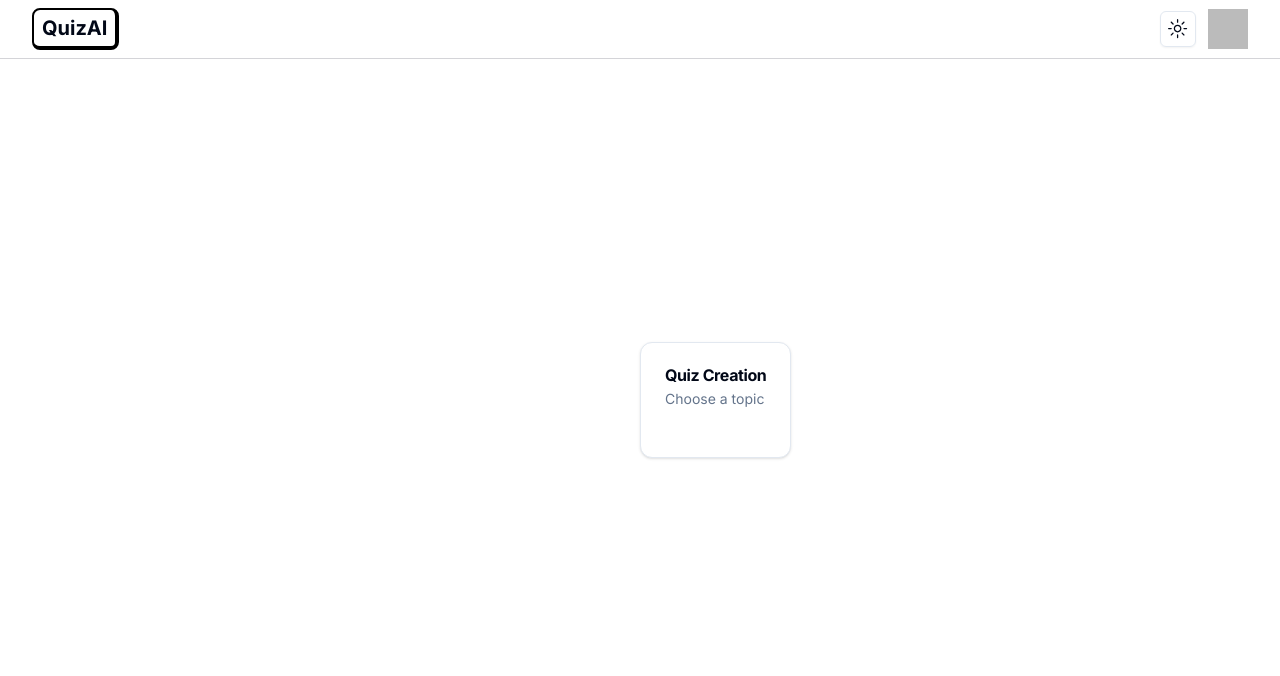
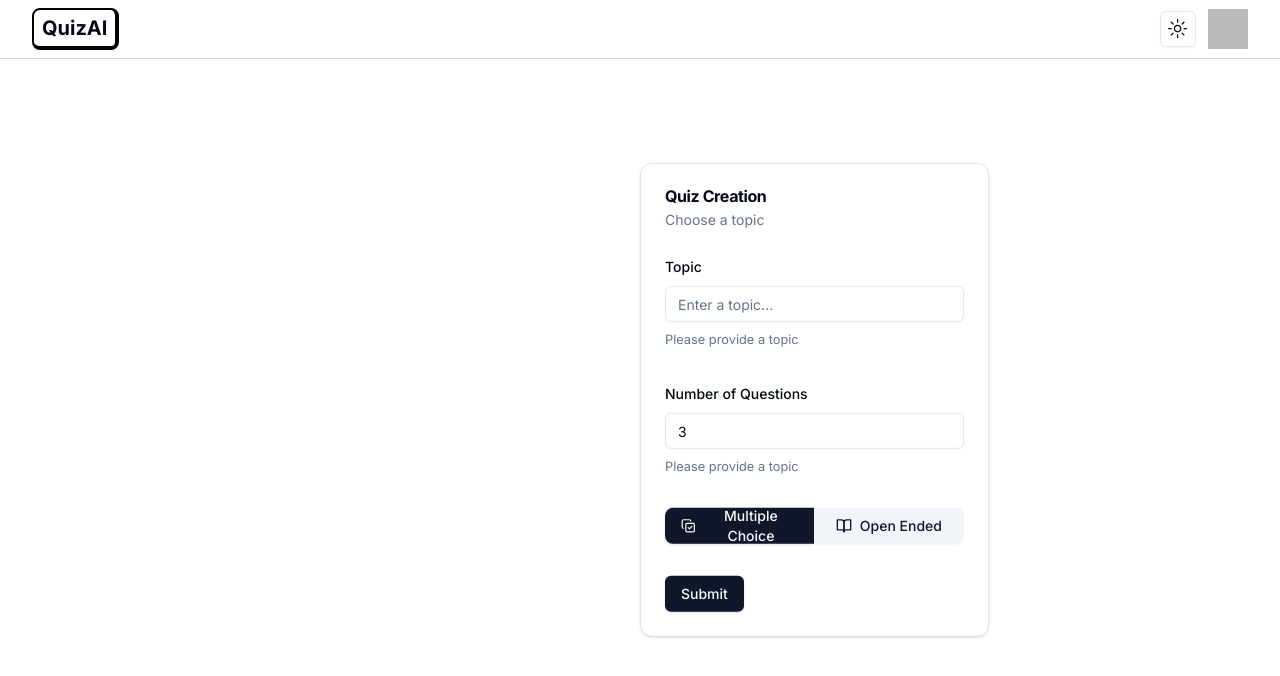
Before and after one commit to paulpelykh/ai-quiz, a Next.js app: page /quiz in a window 1280 px wide. Shown: the top 676 px of the page. Built offline with nearby package versions, Linux system fonts and the light colour scheme; no server answers; sample sign-in values are in the browser's storage.

Commit message:
added Quiz Creation form

```diff
--- a/package.json
+++ b/package.json
@@ -16,6 +16,7 @@
     "@radix-ui/react-dropdown-menu": "^2.0.5",
     "@radix-ui/react-icons": "^1.3.0",
     "@radix-ui/react-label": "^2.0.2",
+    "@radix-ui/react-separator": "^1.0.3",
     "@radix-ui/react-slot": "^1.0.2",
     "@types/node": "20.5.1",
     "@types/react": "18.2.20",
--- a/src/components/QuizCreation.tsx
+++ b/src/components/QuizCreation.tsx
@@ -1,3 +1,4 @@
+'use client';
 import React from 'react';
 import {
   Card,
@@ -6,10 +7,44 @@ import {
   CardHeader,
   CardTitle,
 } from './ui/card';
+import { useForm } from 'react-hook-form';
+import { quizCreationSchema } from '@/schemas/form/quiz';
+import { z } from 'zod';
+import { zodResolver } from '@hookform/resolvers/zod';
+import {
+  Form,
+  FormControl,
+  FormDescription,
+  FormField,
+  FormItem,
+  FormLabel,
+  FormMessage,
+} from './ui/form';
+import { Button } from './ui/button';
+import { Input } from './ui/input';
+import { BookOpen, CopyCheck } from 'lucide-react';
+import { Separator } from '@radix-ui/react-dropdown-menu';
 
 type Props = {};
 
+type Input = z.infer<typeof quizCreationSchema>;
+
 const QuizCreation = (props: Props) => {
+  const form = useForm<Input>({
+    resolver: zodResolver(quizCreationSchema),
+    defaultValues: {
+      amount: 3,
+      topic: '',
+      type: 'mcq',
+    },
+  });
+
+  function onSubmit(input: Input) {
+    alert(JSON.stringify(input, null, 2));
+  }
+
+  form.watch();
+
   return (
     <div className="absolute top-1/2 left-1/2 -translate-y-1/2">
       <Card>
@@ -17,7 +52,77 @@ const QuizCreation = (props: Props) => {
           <CardTitle className="text-2x font-bold">Quiz Creation</CardTitle>
           <CardDescription>Choose a topic</CardDescription>
         </CardHeader>
-        <CardContent></CardContent>
+        <CardContent>
+          <Form {...form}>
+            <form onSubmit={form.handleSubmit(onSubmit)} className="space-y-8">
+              <FormField
+                control={form.control}
+                name="topic"
+                render={({ field }) => (
+                  <FormItem>
+                    <FormLabel>Topic</FormLabel>
+                    <FormControl>
+                      <Input placeholder="Enter a topic..." {...field} />
+                    </FormControl>
+                    <FormDescription>Please provide a topic</FormDescription>
+                    <FormMessage />
+                  </FormItem>
+                )}
+              />
+              <FormField
+                control={form.control}
+                name="amount"
+                render={({ field }) => (
+                  <FormItem>
+                    <FormLabel>Number of Questions</FormLabel>
+                    <FormControl>
+                      <Input
+                        placeholder="Enter an amount..."
+                        {...field}
+                        type="number"
+                        min={1}
+                        max={10}
+                        onChange={e => {
+                          form.setValue('amount', parseInt(e.target.value));
+                        }}
+                      />
+                    </FormControl>
+                    <FormDescription>Please provide a topic</FormDescription>
+                    <FormMessage />
+                  </FormItem>
+                )}
+              />
+              <div className="flex justify-between">
+                <Button
+                  variant={
+                    form.getValues('type') === 'mcq' ? 'default' : 'secondary'
+                  }
+                  className="w-1/2 rounded-none rounded-l-lg"
+                  onClick={() => {
+                    form.setValue('type', 'mcq');
+                  }}
+                  type="button"
+                >
+                  <CopyCheck className="w-4 h-4 mr-2" /> Multiple Choice
+                </Button>
+                <Separator />
+                <Button
+                  variant={
+                    form.getValues('type') === 'open_ended'
+                      ? 'default'
+                      : 'secondary'
+                  }
+                  className="w-1/2 rounded-none rounded-r-lg"
+                  onClick={() => form.setValue('type', 'open_ended')}
+                  type="button"
+                >
+                  <BookOpen className="w-4 h-4 mr-2" /> Open Ended
+                </Button>
+              </div>
+              <Button type="submit">Submit</Button>
+            </form>
+          </Form>
+        </CardContent>
       </Card>
     </div>
   );
--- /dev/null
+++ b/src/components/ui/input.tsx
@@ -0,0 +1,25 @@
+import * as React from "react"
+
+import { cn } from "@/lib/utils"
+
+export interface InputProps
+  extends React.InputHTMLAttributes<HTMLInputElement> {}
+
+const Input = React.forwardRef<HTMLInputElement, InputProps>(
+  ({ className, type, ...props }, ref) => {
+    return (
+      <input
+        type={type}
+        className={cn(
+          "flex h-9 w-full rounded-md border border-input bg-transparent px-3 py-1 text-sm shadow-sm transition-colors file:border-0 file:bg-transparent file:text-sm file:font-medium placeholder:text-muted-foreground focus-visible:outline-none focus-visible:ring-1 focus-visible:ring-ring disabled:cursor-not-allowed disabled:opacity-50",
+          className
+        )}
+        ref={ref}
+        {...props}
+      />
+    )
+  }
+)
+Input.displayName = "Input"
+
+export { Input }
--- /dev/null
+++ b/src/components/ui/separator.tsx
@@ -0,0 +1,31 @@
+"use client"
+
+import * as React from "react"
+import * as SeparatorPrimitive from "@radix-ui/react-separator"
+
+import { cn } from "@/lib/utils"
+
+const Separator = React.forwardRef<
+  React.ElementRef<typeof SeparatorPrimitive.Root>,
+  React.ComponentPropsWithoutRef<typeof SeparatorPrimitive.Root>
+>(
+  (
+    { className, orientation = "horizontal", decorative = true, ...props },
+    ref
+  ) => (
+    <SeparatorPrimitive.Root
+      ref={ref}
+      decorative={decorative}
+      orientation={orientation}
+      className={cn(
+        "shrink-0 bg-border",
+        orientation === "horizontal" ? "h-[1px] w-full" : "h-full w-[1px]",
+        className
+      )}
+      {...props}
+    />
+  )
+)
+Separator.displayName = SeparatorPrimitive.Root.displayName
+
+export { Separator }
--- /dev/null
+++ b/src/schemas/form/quiz.ts
@@ -0,0 +1,7 @@
+import {z} from 'zod'
+
+export const quizCreationSchema = z.object({
+    topic: z.string().min(4, {message: 'Topic must be at least 4 characters long'}).max(50),
+    type: z.enum(['mcq', 'open_ended']),
+    amount: z.number().min(1).max(10)
+})
```
Also changed, not shown: 2 other files (tests, documents, lock files or other folders).
